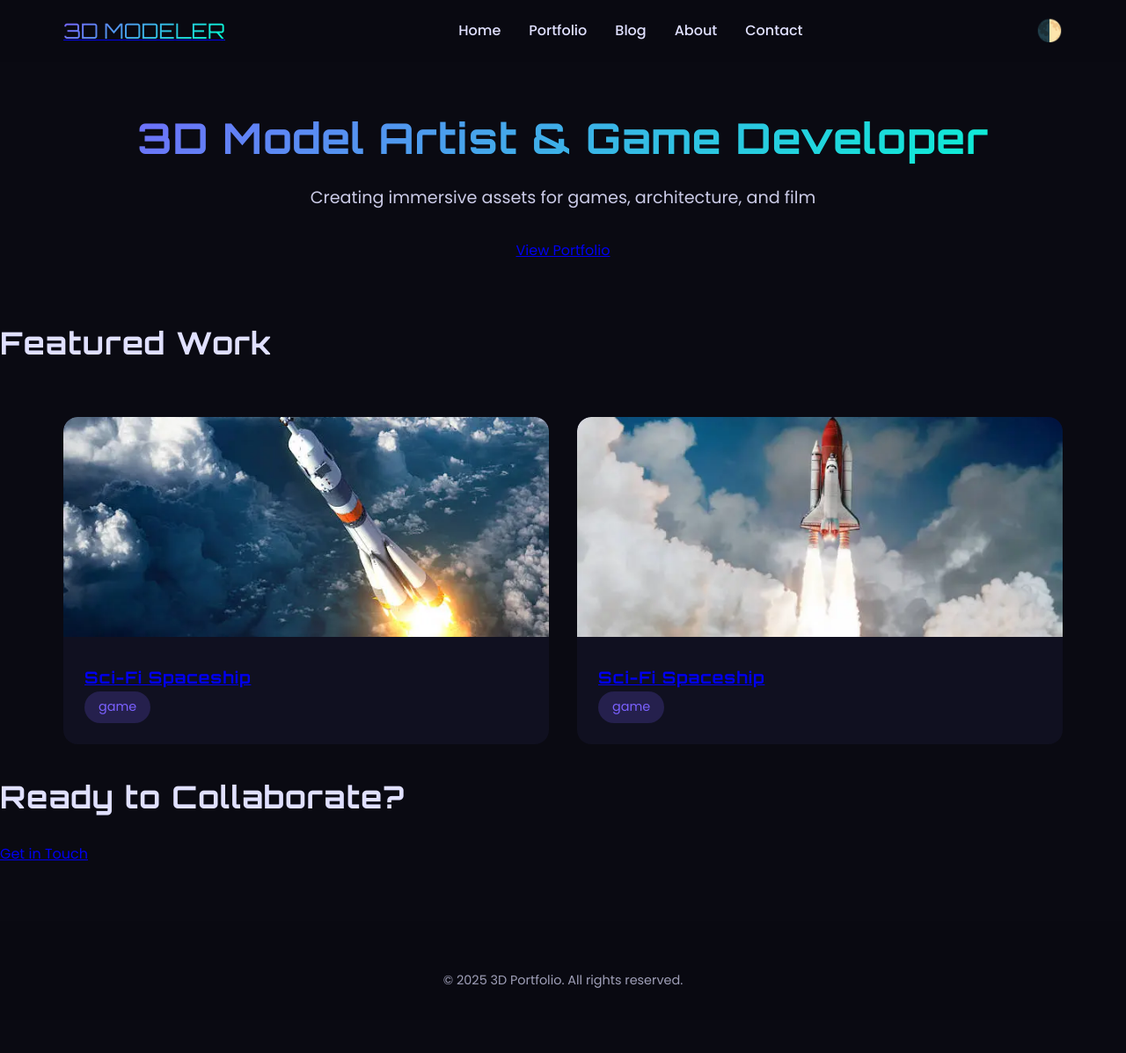
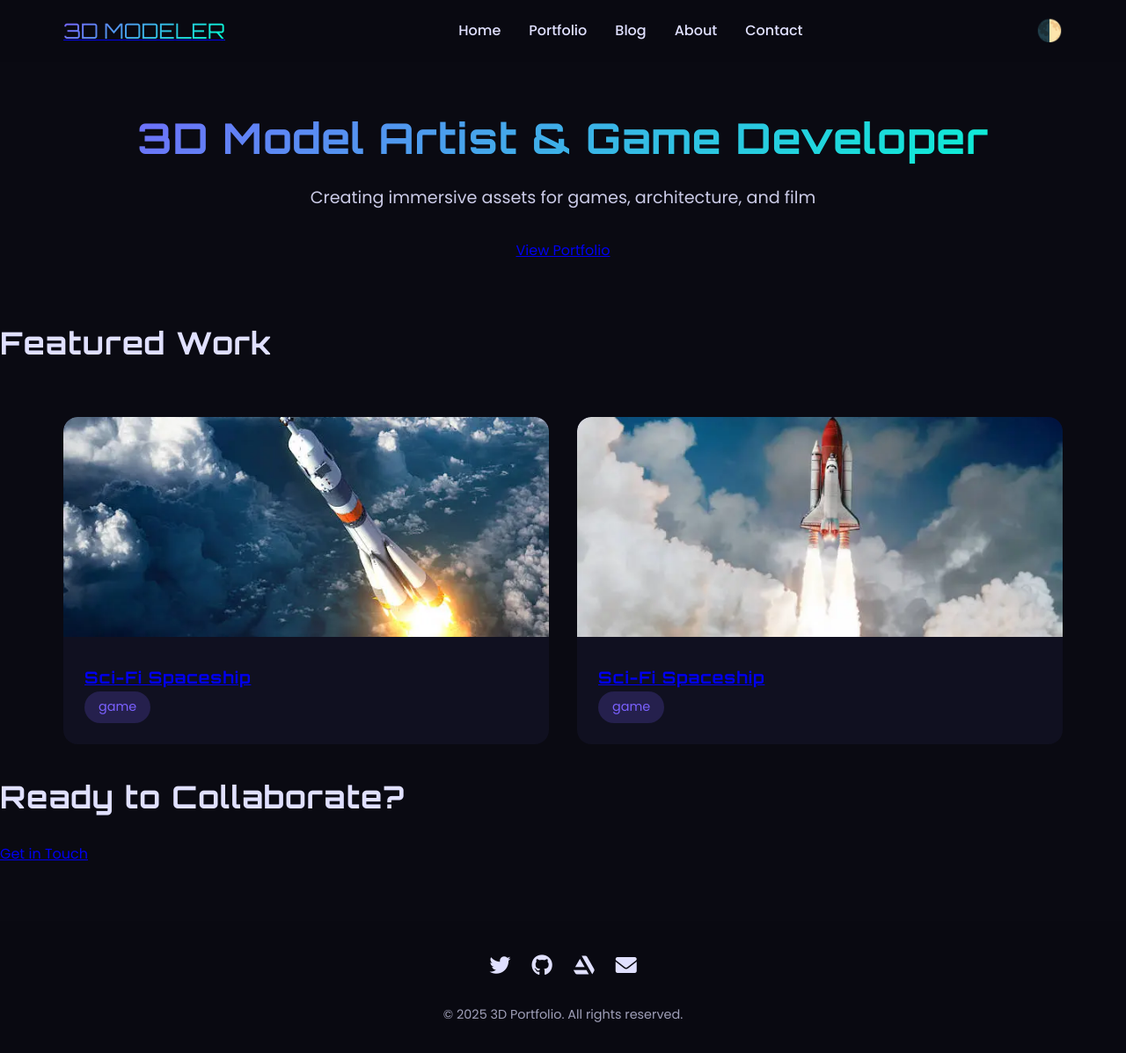
Before and after one commit to FaseehRizwan/portfolio, a Jekyll site: the page built from index.html, in a window 1280 px wide and 1197 px high. Shown: the whole window at 88% size. Built offline with Jekyll 4.4.1, drawn with Linux system fonts in a browser that asks for light colours.

Commit message:
Update head.html

```diff
--- a/_includes/head.html
+++ b/_includes/head.html
@@ -15,6 +15,9 @@
 <!-- Styles -->
 <link rel="stylesheet" href="{{ '/assets/css/style.css' | relative_url }}">
 
+<!-- Add this to enable social icons -->
+<link rel="stylesheet" href="https://cdnjs.cloudflare.com/ajax/libs/font-awesome/6.0.0/css/all.min.css">
+
 <!-- SEO -->
 {% seo %}
 
```
